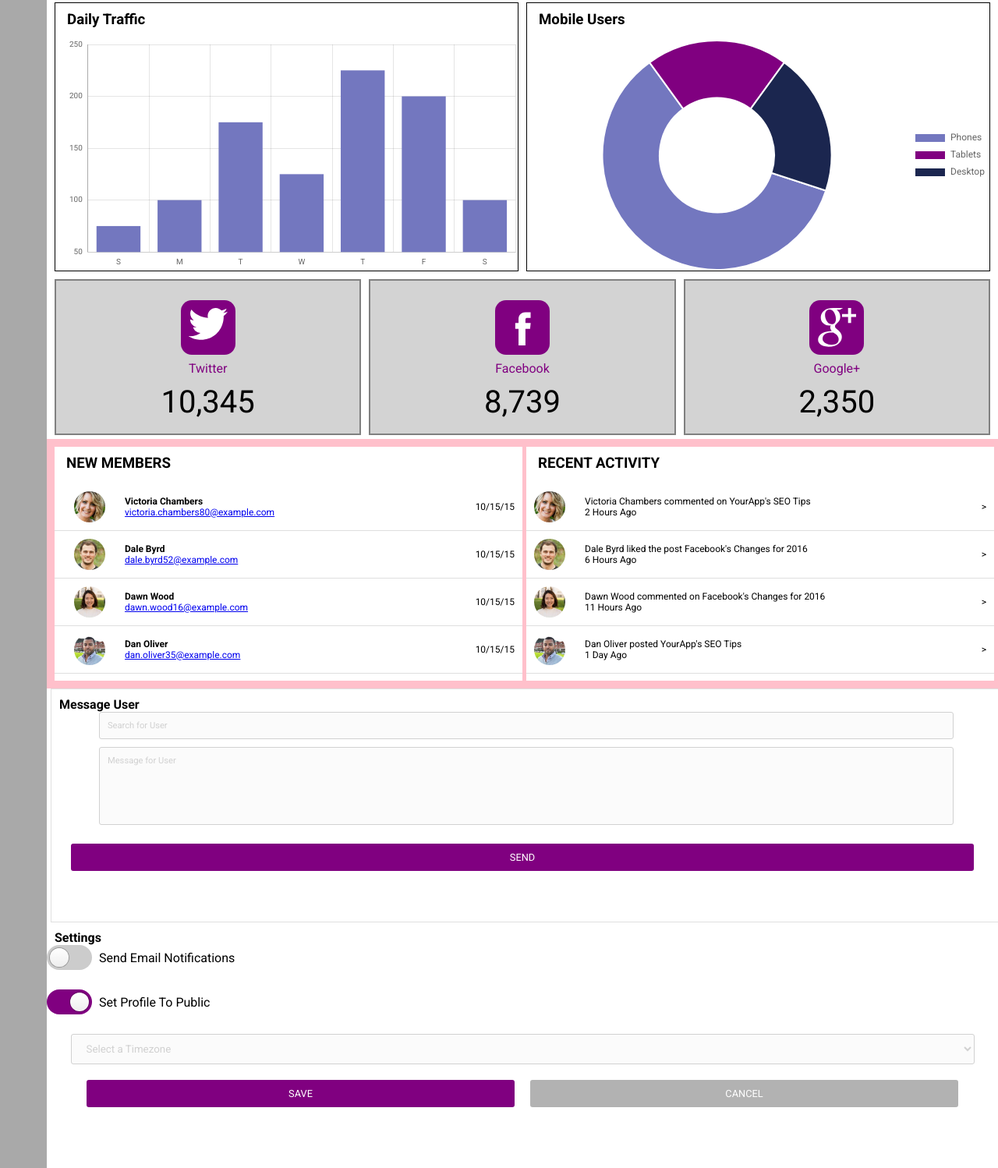
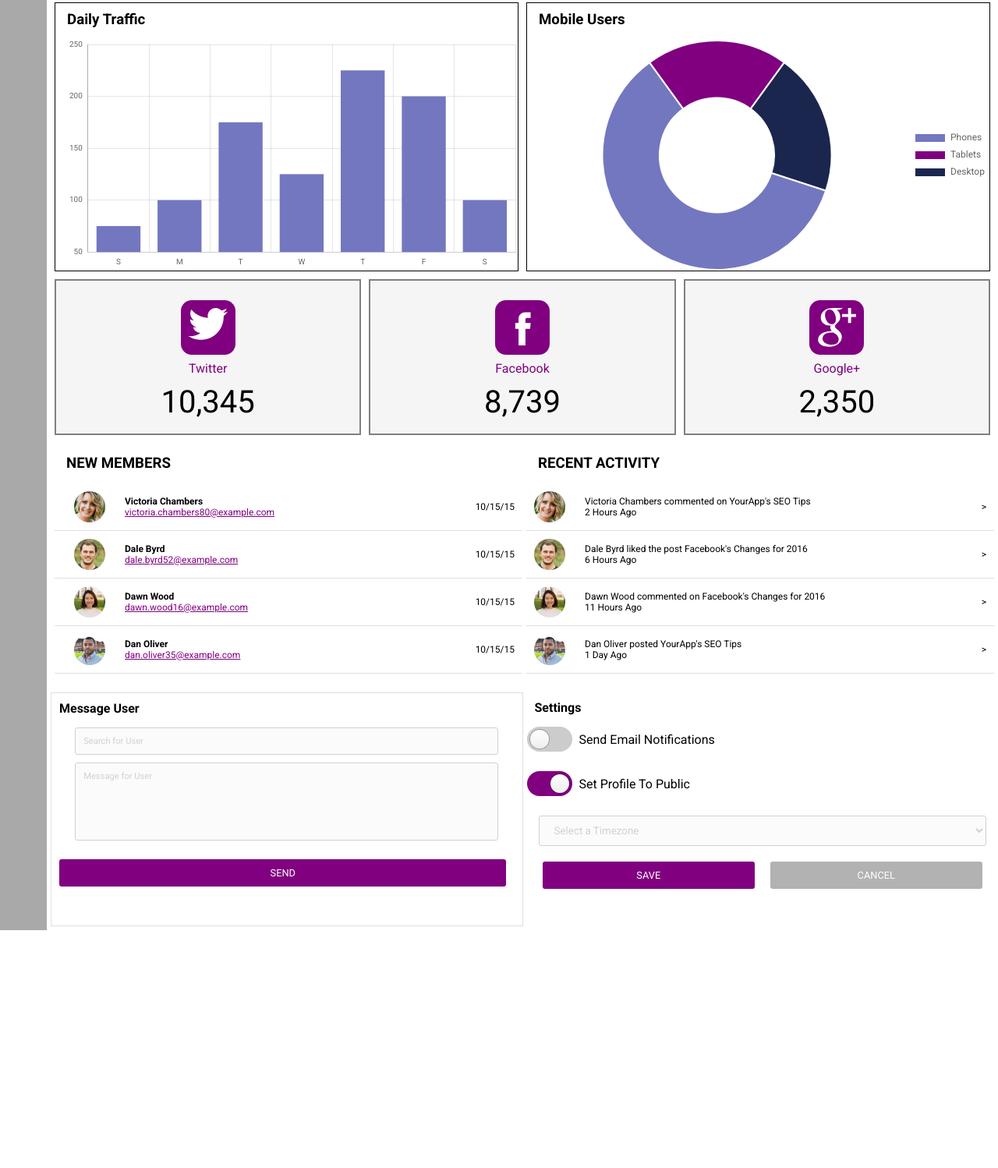
Before and after one commit to JamesNSinclair/Web-Dashboard, a plain HTML site: page index.html in a window 1280 px wide. Shown: the part 601-2099 px from the top of the page at 78% size. After the commit the page ends 1794 px from the top, so only its background shows below. Drawn offline with Linux system fonts and the light colour scheme; a web font is replaced by a local one.

Commit message:
Could this be finished?

```diff
--- a/css/styles.css
+++ b/css/styles.css
@@ -8,6 +8,14 @@
   margin: 0;
   padding: 0;
 
+}
+
+a {
+  color: purple;
+}
+
+a:hover {
+  color: violet;
 }
 
 .grid-container {
@@ -174,7 +182,7 @@ main {
   flex-direction: column;
   align-items: center;
 	width: 100%;
-	background: lightgrey;
+	background: whitesmoke;
   border: 2px solid grey;
 	height: 200px;
 	margin: 5px 0px;
@@ -204,7 +212,6 @@ main {
 	height: auto;
 	flex-direction: column;
 	align-items: center;
-	background: pink;
 	padding: 5px;
 }
 .members-1, .members-2 {
@@ -256,6 +263,12 @@ main {
 	padding: 5px;
 	height: auto;
 }
+
+.message-and-settings h3 {
+  padding-bottom: 15px;
+
+}
+
 .message, .settings {
   background: white;
   height: 300px;
@@ -266,12 +279,6 @@ main {
 
 .message {
   border: 0.5px solid #dfdfdf;
-}
-
-.interaction-section {
-  display: grid;
-  grid-template-columns: 1fr 1fr;
-  grid-column-gap: 0.5px;
 }
 
   .message h3 {
@@ -385,7 +392,7 @@ main {
     width: 45%;
 }
 
-settings,
+.settings,
 .settings:before,
 .settings:after {
     box-sizing: border-box;
@@ -415,7 +422,7 @@ settings,
     height: 32px;
     position: relative;
     vertical-align: middle;
-    transition: background 0.25s;
+    transition: 0.25s;
   }
   .toggle-switch:before, .toggle-switch:after {
     content: "";
@@ -580,4 +587,9 @@ nav svg {
 border: 1px solid black;
 }
 
+.message-and-settings {
+	display: flex;
+	flex-direction: row;
+	align-items: center;
+
 }
```
Also changed, not shown: index.html (+2 -1 lines).
